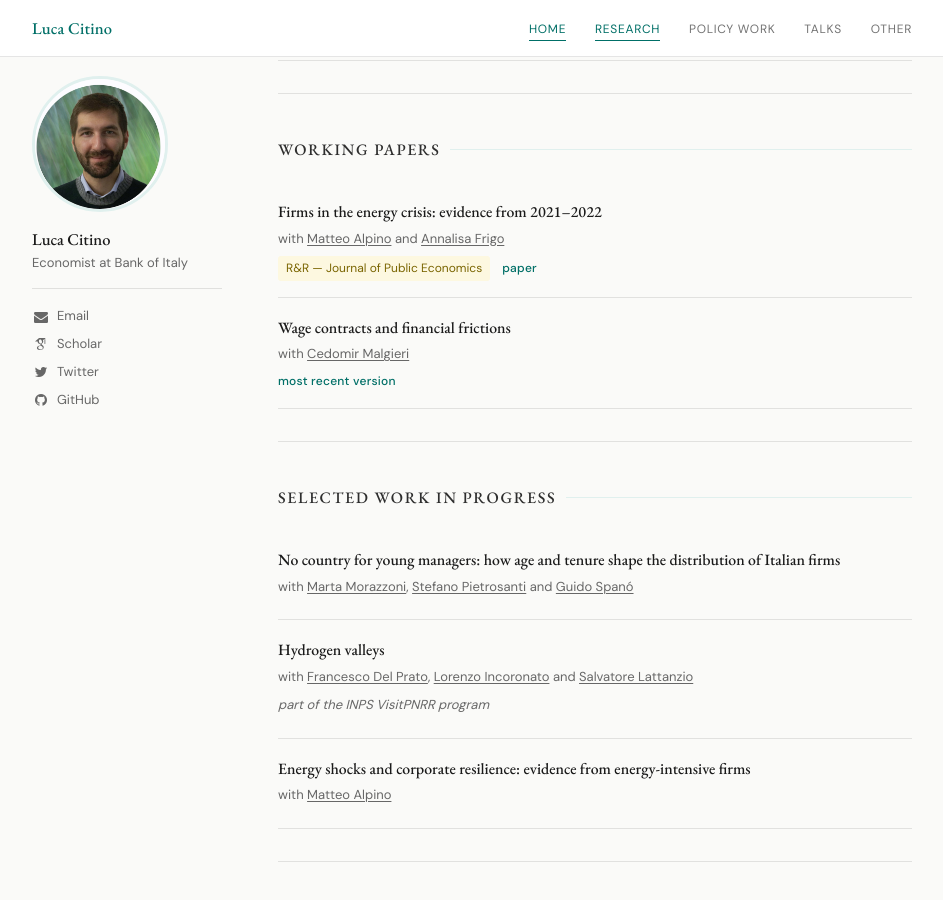
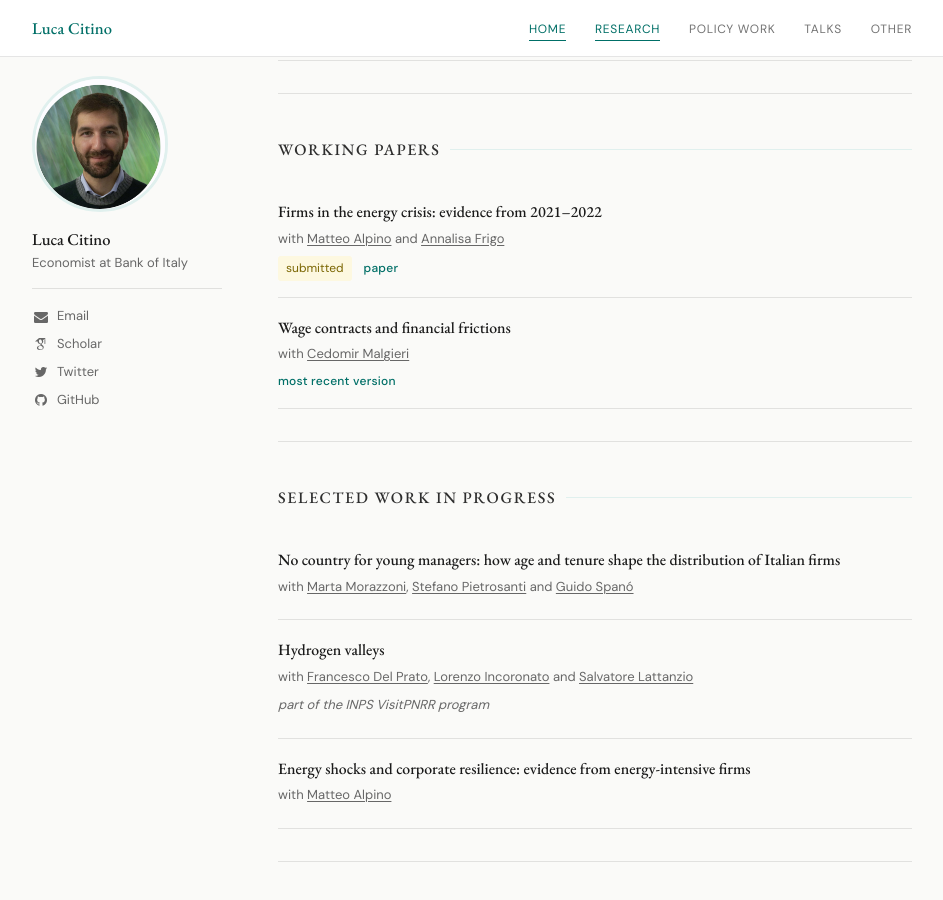
Before and after one commit to luca-citino/luca-citino.github.io, a Jekyll site: the page built from research.md, in a window 1280 px wide and 900 px high, scrolled down 755 px. Shown: the whole window, without its empty margins (168-1111 px from the left). Built offline with Jekyll 4.4.1, drawn with Linux system fonts in a browser that asks for light colours; nearby versions of some CDN libraries; some web fonts are replaced.

Commit message:
Update research.md

```diff
--- a/research.md
+++ b/research.md
@@ -74,7 +74,7 @@ title: Research
   <div class="paper-title">Firms in the energy crisis: evidence from 2021–2022</div>
   <div class="paper-authors">with <a href="https://sites.google.com/site/alpinomtt">Matteo Alpino</a> and <a href="https://annalisafrigo.weebly.com/">Annalisa Frigo</a></div>
   <div class="paper-links">
-    <span class="status-badge">R&amp;R — Journal of Public Economics</span>
+    <span class="status-badge">submitted</span>
     <a href="https://luca-citino.github.io/docs/acf_may2026.pdf">paper</a>
   </div>
 </div>
```
